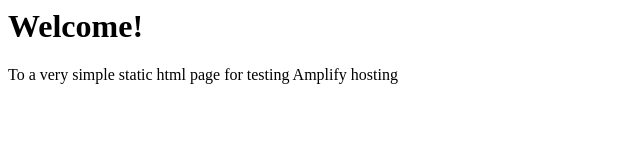
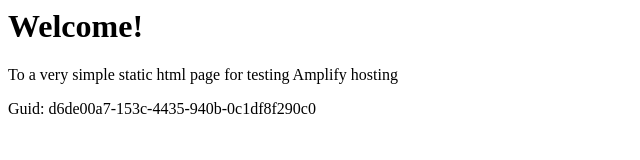
Before and after one commit to aws-aemilia-arn/Github-PR-Commit-Integration-Test-DoNotTouch-GitHubAutoBuildCanaryTest-v1-preprod-eu-north-1, a website: page src/index.html in a window 1280 px wide. Shown: the whole page, without its empty margins (0-640 px from the left). Drawn offline with Linux system fonts and the light colour scheme.

Commit message:
commit from integ tests

```diff
--- a/src/index.html
+++ b/src/index.html
@@ -1,3 +1,5 @@
+
+
 <html lang="en">
 
 <head>
@@ -10,6 +12,6 @@
 <body>
     <h1>Welcome!</h1>
     <p>To a very simple static html page for testing Amplify hosting</p>
-</body>
+    <p>Guid: d6de00a7-153c-4435-940b-0c1df8f290c0</p></body>
 
 </html>
```
